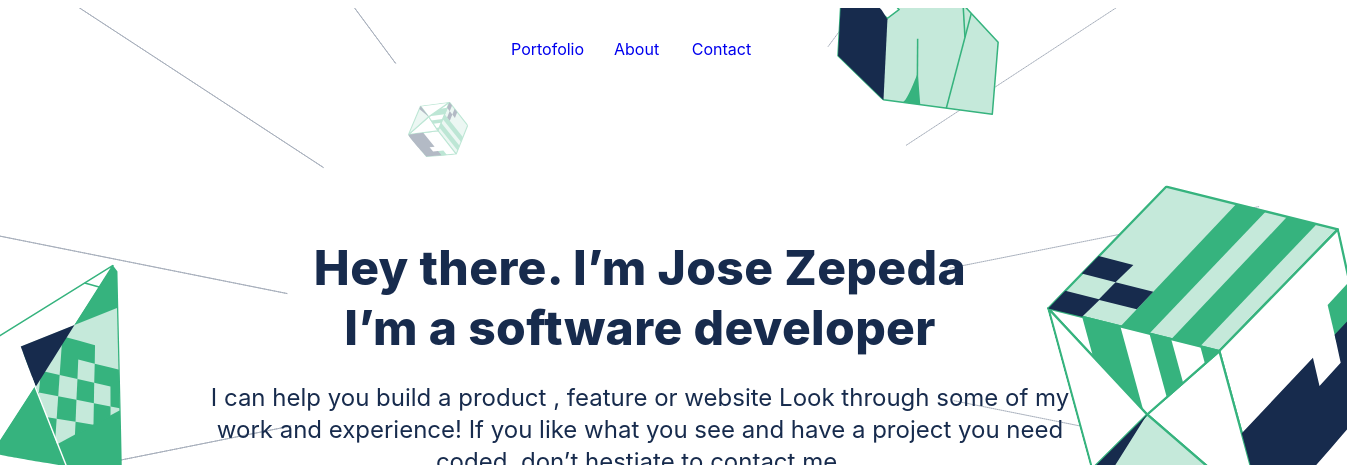
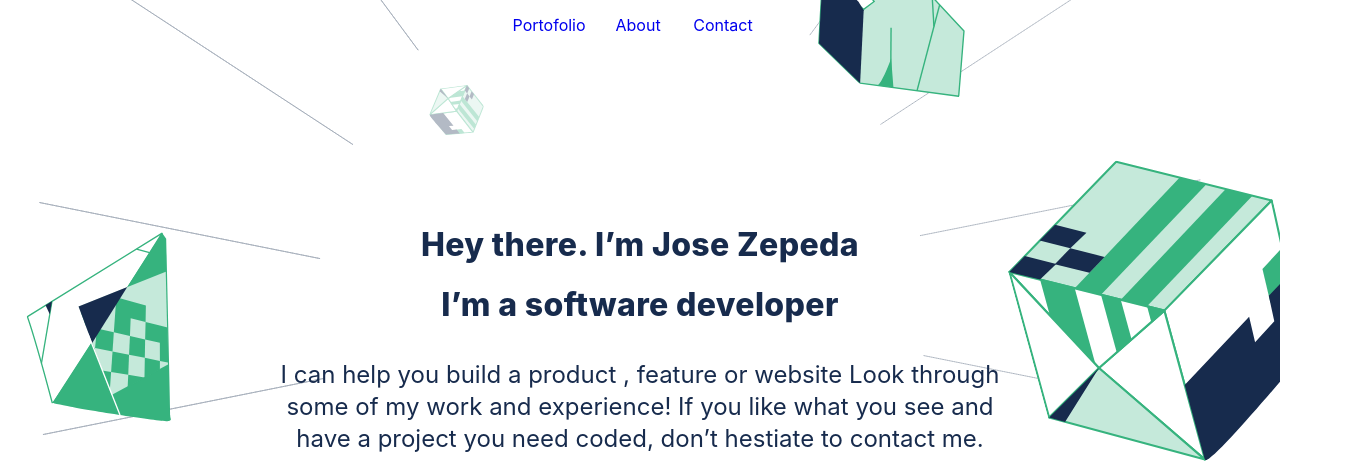
Before and after one commit to J2ZROMERO/Portfolio_basics, a website: page main_view.html in a window 1280 px wide. Shown: the top 465 px of the page, 1360 px wide, since content can reach past the window. Drawn offline with Linux system fonts and the light colour scheme.

Commit message:
Add changes .css

```diff
--- a/main_view.html
+++ b/main_view.html
@@ -40,7 +40,7 @@
 
 
             <div class="wrap_desktop">
-                <h1 class="introduction"> Hey there. I’m Jose Zepeda <span>I’m a software developer</span> </h1>
+                <h1 class="introduction"> Hey there. I’m Jose Zepeda <span class="span">I’m a software developer</span> </h1>
                 <p class="content_introduction">
                     I can help you build a product , feature or website
                     Look through some of my work and experience! If you like
--- a/style_main_view.css
+++ b/style_main_view.css
@@ -1,4 +1,4 @@
-@media only screen and (max-width: 768px) {
+@media only screen and (max-width: 767px) {
   * {
     box-sizing: border-box;
     font-family: "Inter", sans-serif !important;
@@ -787,8 +787,12 @@
     font-family: "Inter", sans-serif !important;
   }
 
+  body {
+    width: 100%;
+    margin: 0;
+  }
+
   html {
-    height: 100%;
     width: 100%;
     display: flex;
     justify-content: center;
@@ -800,7 +804,7 @@
 
   .desktop_version {
     display: grid;
-    grid-template-columns: 1440px;
+    grid-template-columns: 100%;
     grid-template-rows: 1139px  1289px 824px 707px 90px;
   }
 
@@ -808,12 +812,13 @@
     background-image: url(images/desktop_version/Header-llustration-desktop.svg);
     background-repeat: no-repeat;
     background-position: top;
-    height: 100em;
+    height: 100%;
     display: flex;
     flex-direction: column;
     justify-content: flex-start;
     margin: 0;
     align-items: center;
+    background-size: 100%;
   }
 
   .menu {
@@ -821,8 +826,10 @@
   }
 
   .menu_items {
-    width: 1440px;
+    width: 100%;
     height: 72px;
+    display: flex;
+    justify-content: center;
   }
 
   .desktop_header {
@@ -846,16 +853,16 @@
     display: flex;
     width: 255px;
     align-items: center;
-    margin-left: 591px;
-    margin-top: 16px;
     gap: 8px;
     height: 40px;
     padding: 0;
+    margin: 0;
   }
 
   .wrap_desktop {
-    width: 920px;
-    height: 756px;
+    width: 57%;
+    margin-top: 7%;
+    height: 48%;
     display: flex;
     flex-direction: column;
     justify-content: center;
@@ -879,9 +886,10 @@
     justify-content: center;
     font-weight: 800;
     flex-wrap: wrap;
-    font-size: 48px;
+    font-size: 2em;
     line-height: 60px;
     text-align: center;
+    width: 100%;
     letter-spacing: 0.37px;
     color: #172b4d;
     color: normal;
@@ -895,7 +903,7 @@
   }
 
   .content_introduction {
-    width: 920px;
+    width: 100%;
     height: 96px;
     font-family: "Inter", sans-serif !important;
     font-style: normal;
@@ -1368,6 +1376,7 @@
 
   .divisor {
     height: 1px;
+    width: 96%;
   }
 
   .rock {
@@ -1379,15 +1388,17 @@
   }
 
   .vertical_rectangle {
-    margin: -40% 0% 0% 84%;
+    margin: -46% 0% 0% 82.2%;
   }
 
   .bird {
-    margin: -118% 0% 0% 84%;
+    margin: -128% 0% 0% 85.9%;
+    width: 14%;
   }
 
   .boat {
-    margin: -101% 0% 0% 0%;
+    margin: -115% 0% 0% 0%;
+    width: 11%;
   }
 
   .see_project:hover {
@@ -1415,4 +1426,8 @@
     cursor: pointer;
     background-color: #b3c2be;
   }
+
+  .span {
+    color: #36b37e;
+  }
 }
```
